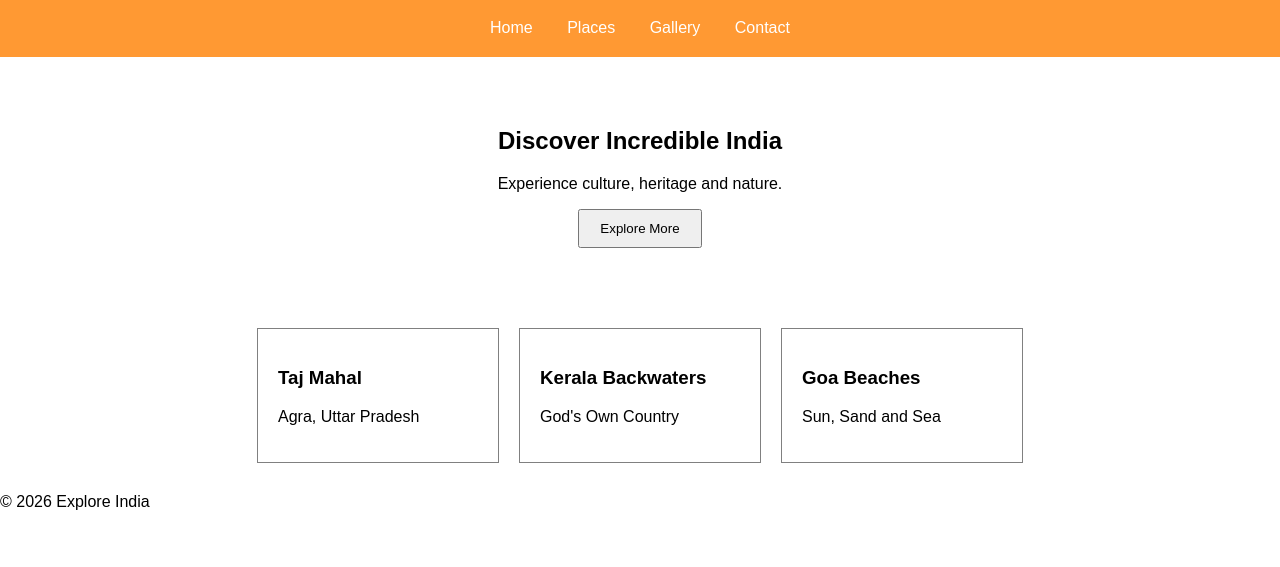
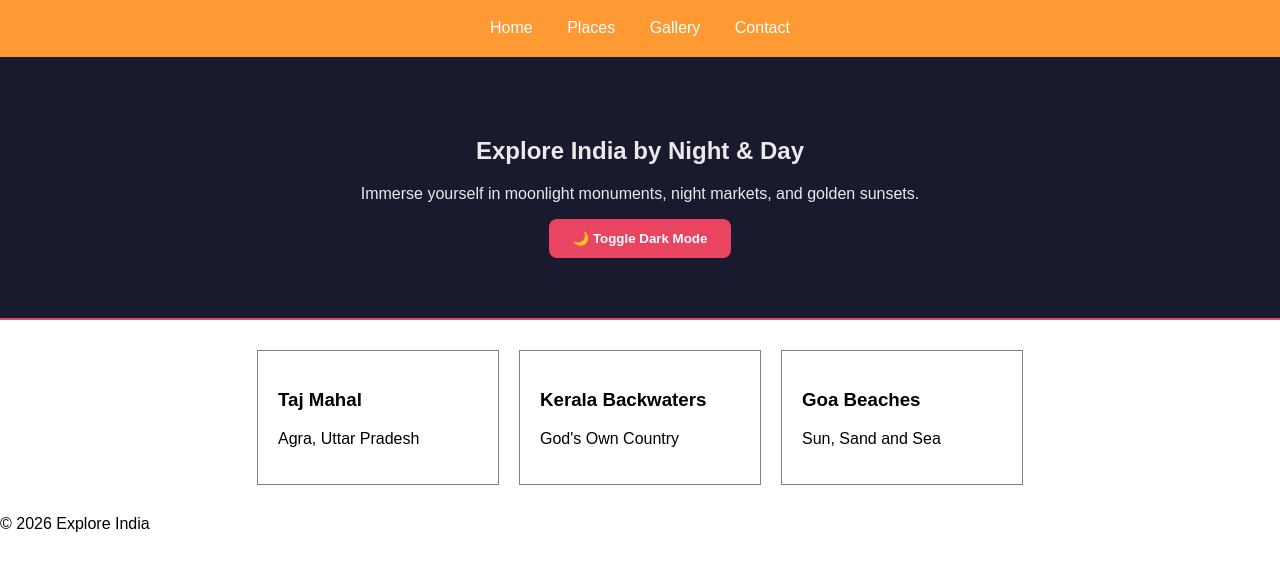
Before and after one commit to Rehan038/DevOpsLab1, a plain HTML site: page travel-india/travel-india/index.html in a window 1280 px wide. Shown: the part 81-648 px from the top of the page. Drawn offline with Linux system fonts and the light colour scheme.

Commit message:
feat(theme): add night/day dark hero mode and theme toggle

```diff
--- a/travel-india/travel-india/css/style.css
+++ b/travel-india/travel-india/css/style.css
@@ -18,11 +18,23 @@ nav a{
 
 .hero{
     text-align:center;
-    padding:50px;
+    padding:60px 20px;
+    background: #1a1a2e;
+    color: #eaeaea;
+}
+
+.hero.dark-hero {
+    border-bottom: 2px solid #e94560;
 }
 
 button{
-    padding:10px 20px;
+    padding:12px 24px;
+    background: #e94560;
+    color: white;
+    font-weight: bold;
+    border-radius: 8px;
+    border: none;
+    cursor: pointer;
 }
 
 .places{
--- a/travel-india/travel-india/index.html
+++ b/travel-india/travel-india/index.html
@@ -17,12 +17,12 @@
     </nav>
 </header>
 
-<section class="hero">
-    <h2>Discover Incredible India</h2>
-    <p>Experience culture, heritage and nature.</p>
+<section class="hero dark-hero">
+    <h2>Explore India by Night & Day</h2>
+    <p>Immerse yourself in moonlight monuments, night markets, and golden sunsets.</p>
 
-    <button onclick="showMessage()">
-        Explore More
+    <button class="theme-toggle-btn" onclick="toggleTheme()">
+        🌙 Toggle Dark Mode
     </button>
 </section>
 
--- a/travel-india/travel-india/scripts/script.js
+++ b/travel-india/travel-india/scripts/script.js
@@ -2,3 +2,8 @@ function showMessage()
 {
     alert("Welcome to Incredible India!");
 }
+
+function toggleTheme()
+{
+    document.body.classList.toggle("dark-theme");
+}
```
